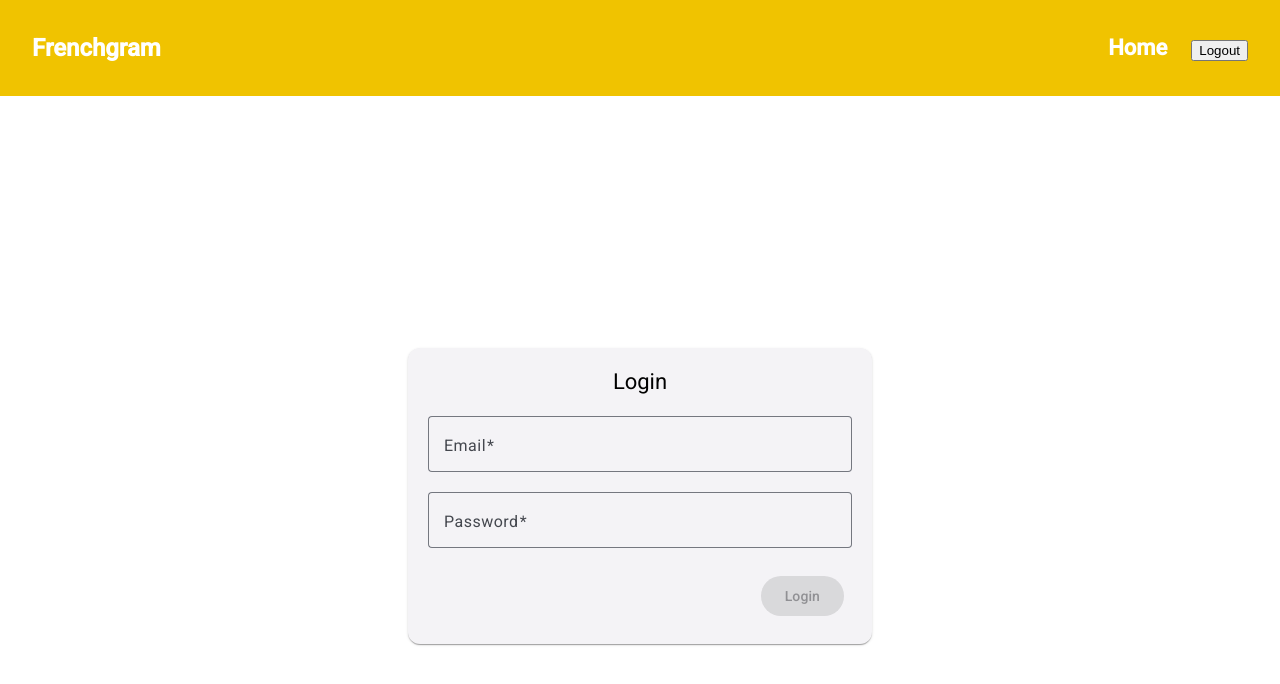
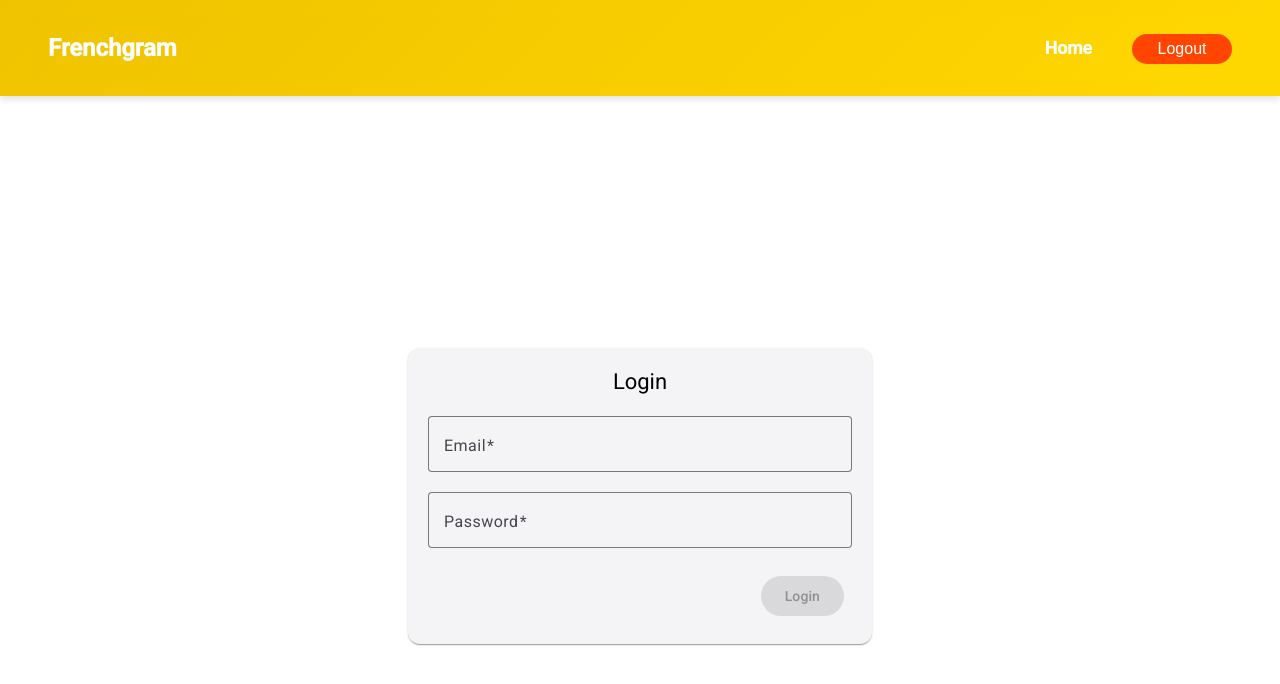
Before and after one commit to ksimali/frenchgram, an Angular app: page /login in a window 1280 px wide. Shown: the top 684 px of the page. Built offline with nearby package versions, Linux system fonts and the light colour scheme; sample sign-in values are in the browser's storage.

Commit message:
Update AppComponent scss styles

```diff
--- a/src/app/app.component.scss
+++ b/src/app/app.component.scss
@@ -5,14 +5,16 @@ $color_navigation_link_hover: #dddd;
 $ambre : #f0c300;
 
 .app-header{
-    background-color: $ambre;
+    background: linear-gradient(135deg,$ambre 0%, #ffd700 100%, );
     display: flex;
-    padding: 1rem;
-    justify-content: end;
+    padding: 1rem 2rem;
+    justify-content: flex-end;
     align-items: center;
+    box-shadow: 0 4px 6px rgba(0,0,0,0.1);
 
     mat-toolbar{
         background-color: $ambre;
+        background: linear-gradient(135deg,$ambre 0%, #ffd700 100%, );
         display: flex;
         justify-content: space-between;
         .logo{
@@ -37,11 +39,32 @@ $ambre : #f0c300;
                 color: $color_navigation_link;
                 text-decoration: none;
                 font-weight: bold;
+                font-size: 1.1rem;
+                padding: 0.5rem 1rem;
+                border-radius: 5px;
+
+                &:hover{
+                    color: $color_navigation_link_hover;
+                }
             }
 
-            &:hover{
-                color: $color_navigation_link_hover;
+            button{
+                color: $color_navigation_link;
+                border-radius: 15px;
+                background-color: orangered;
+                height: 30px;
+                border: none;
+                width: 100px;
+                font-size: 1rem;
+
+                &:hover {
+                    cursor: pointer;
+                    font-weight: bold;
+                    background-color: crimson;
+                }
             }
+
+
         }
     }
 }
```
